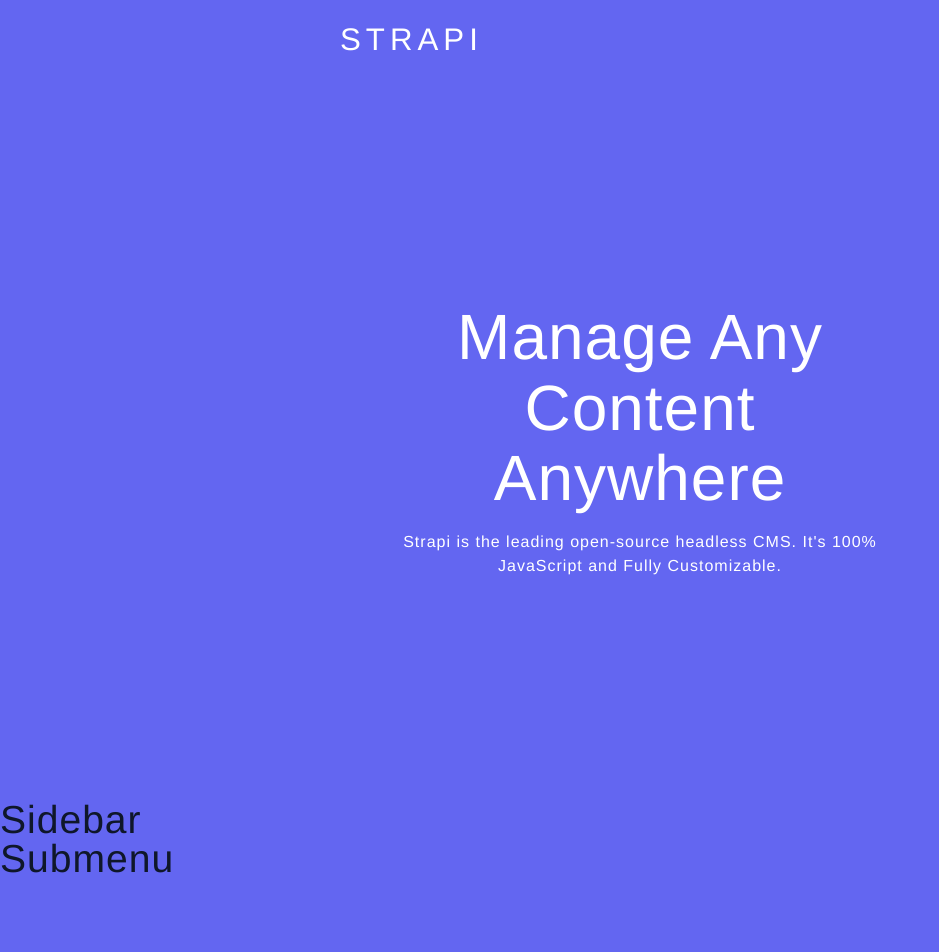
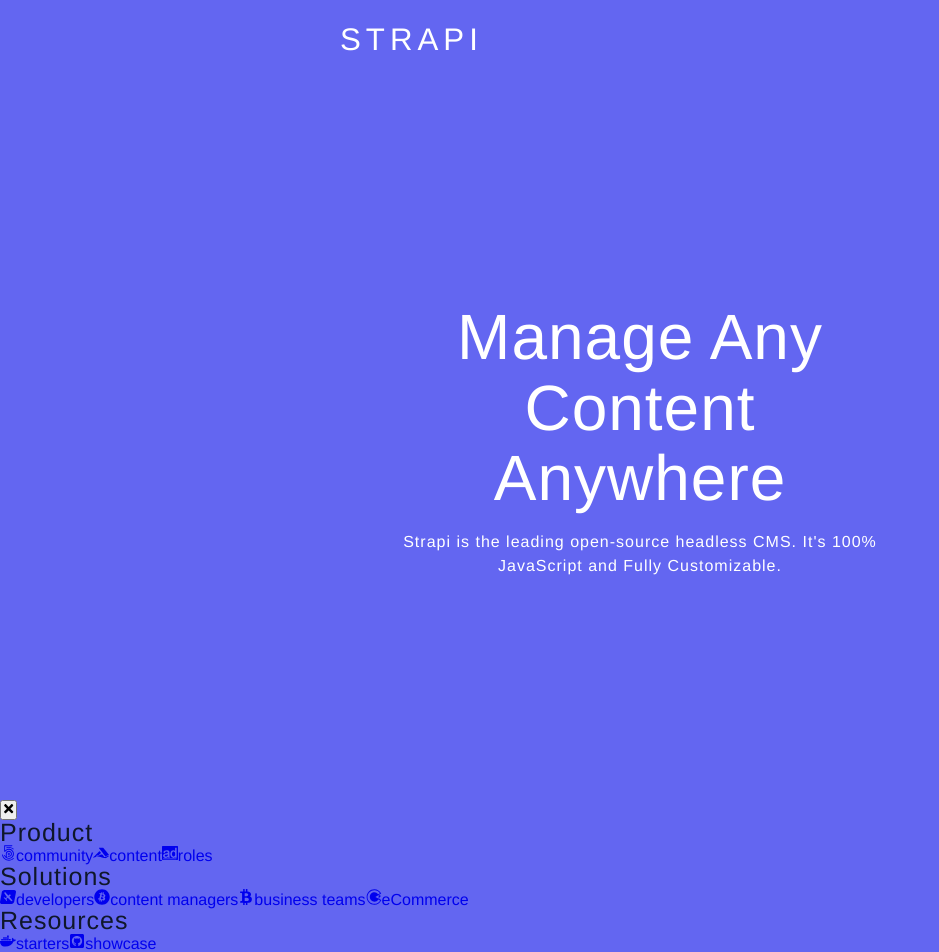
Before and after one commit to creativeloc/complex-submenu-app, a React (Vite) app: page / in a window 1280 px wide. Shown: the top 952 px of the page, without its empty margins (0-939 px from the left). Before the commit the page ends 880 px from the top, so only its background shows below. Built offline with nearby package versions, Linux system fonts and the light colour scheme.

Commit message:
add jsx structure for sidebar including iterations for links and sub-links

```diff
--- a/src/Sidebar.jsx
+++ b/src/Sidebar.jsx
@@ -1,4 +1,39 @@
+import { FaTimes } from "react-icons/fa"
+import { useGlobalContext } from "./Context"
+import sublinks from "./data"
+
 const Sidebar = () => {
-  return <h2>Sidebar</h2>
+  const { isSidebarOpen, closeSidebar } = useGlobalContext()
+
+  return (
+    <aside className="sidebar">
+      <div className="sidebar-container">
+        <button type="button" className="close-btn">
+          <FaTimes />
+        </button>
+        <div className="sidebar-links">
+          {sublinks.map((item) => {
+            const { pageId, page, links } = item
+            return (
+              <article key={pageId}>
+                <h4>{page}</h4>
+                <div className="sidebar-sublinks">
+                  {links.map((link) => {
+                    const { id, label, icon, url } = link
+                    return (
+                      <a key={id} href={url}>
+                        {icon}
+                        {label}
+                      </a>
+                    )
+                  })}
+                </div>
+              </article>
+            )
+          })}
+        </div>
+      </div>
+    </aside>
+  )
 }
 export default Sidebar
```
